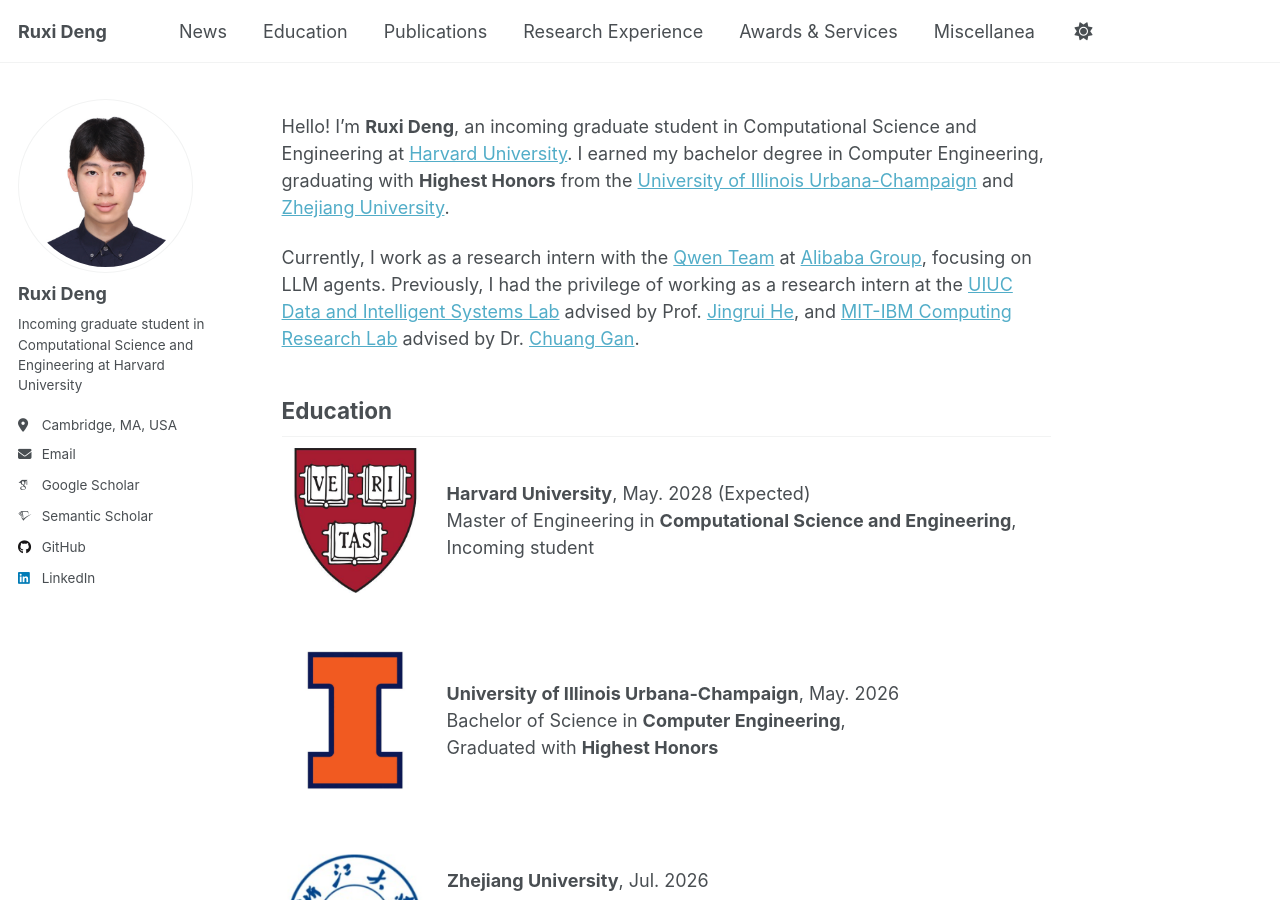
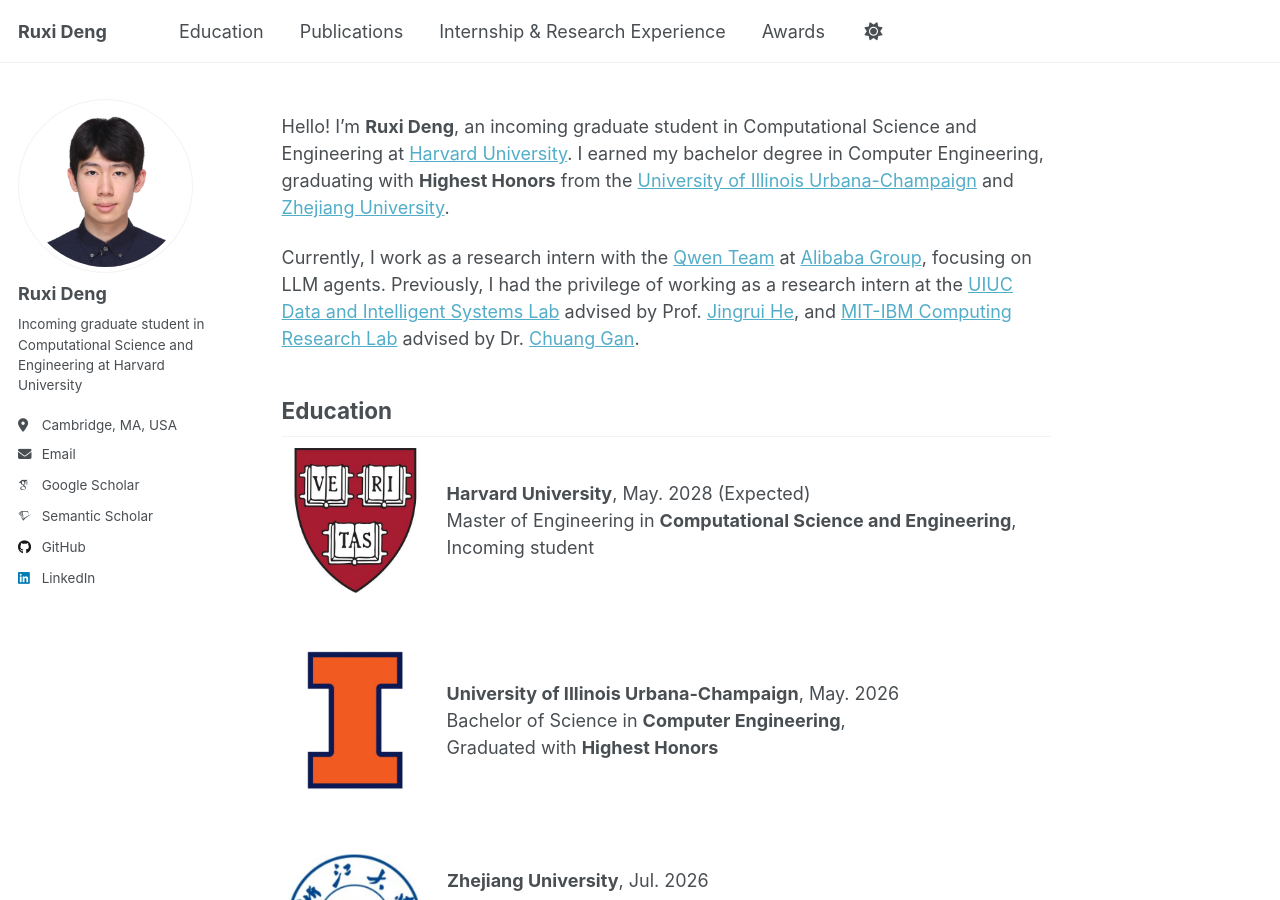
Before and after one commit to ruxideng/ruxideng.github.io, a Jekyll site: the page built from _pages/about.md, in a window 1280 px wide and 900 px high. Built offline with Jekyll 4.4.1, drawn with Linux system fonts in a browser that asks for light colours; some web fonts are replaced; a script that is not in the unit is left out.

Commit message:
Update navigation.yml

```diff
--- a/_data/navigation.yml
+++ b/_data/navigation.yml
@@ -14,8 +14,8 @@ main:
   # - title: "Talks"
   #   url: /talks/
 
-  - title: "News"
-    url: /#news
+  # - title: "News"
+  #   url: /#news
 
   - title: "Education"
     url: /#education
@@ -23,14 +23,14 @@ main:
   - title: "Publications"
     url: /#publications
 
-  - title: "Research Experience"
+  - title: "Internship & Research Experience"
     url: /#research
 
-  - title: "Awards & Services"
+  - title: "Awards"
     url: /#awards
 
-  - title: "Miscellanea"
-    url: /#miscellanea
+  # - title: "Miscellanea"
+  #   url: /#miscellanea
 
 
   # - title: "CV"
```
